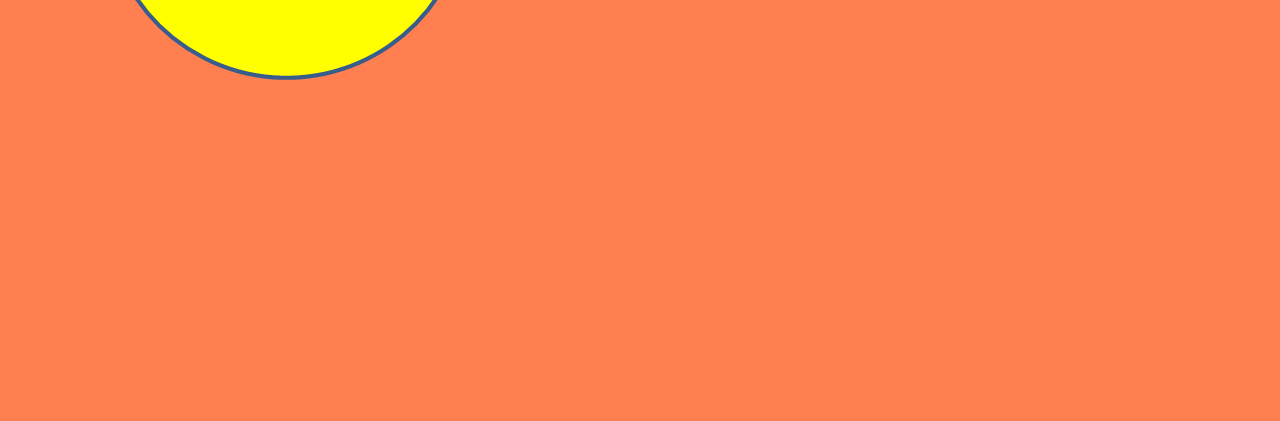
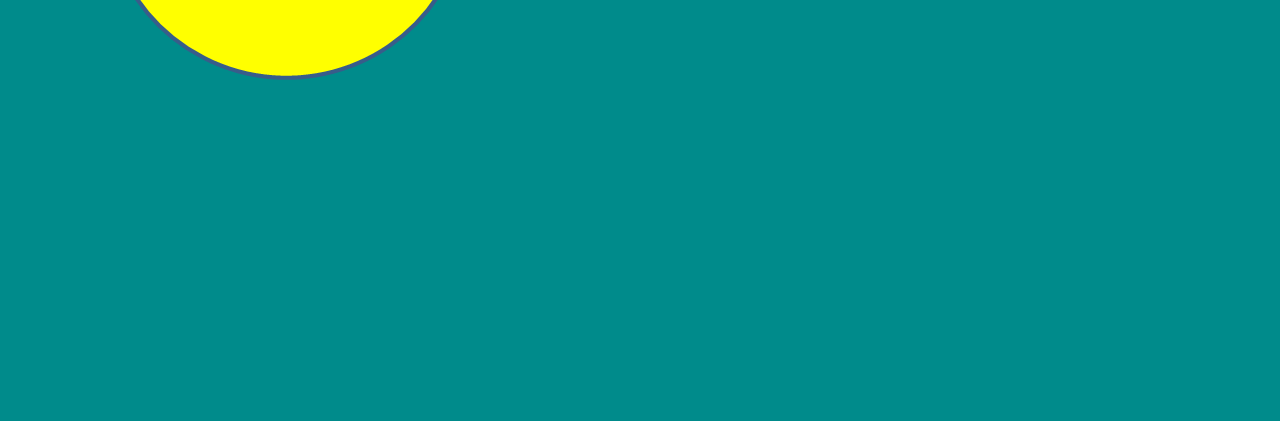
Before and after one commit to Frystrider/Projects, a plain HTML site: page index.html in a window 1280 px wide. Shown: the part 458-879 px from the top of the page. Drawn offline with nearby package versions, Linux system fonts and the light colour scheme.

Commit message:
updated background color

```diff
--- a/styles.css
+++ b/styles.css
@@ -13,7 +13,7 @@
 }
 
 body {
-    background-color: coral;
+    background-color: darkcyan;
     -webkit-background-size: cover;
     -moz-background-size: cover;
     -o-background-size: cover;
```
